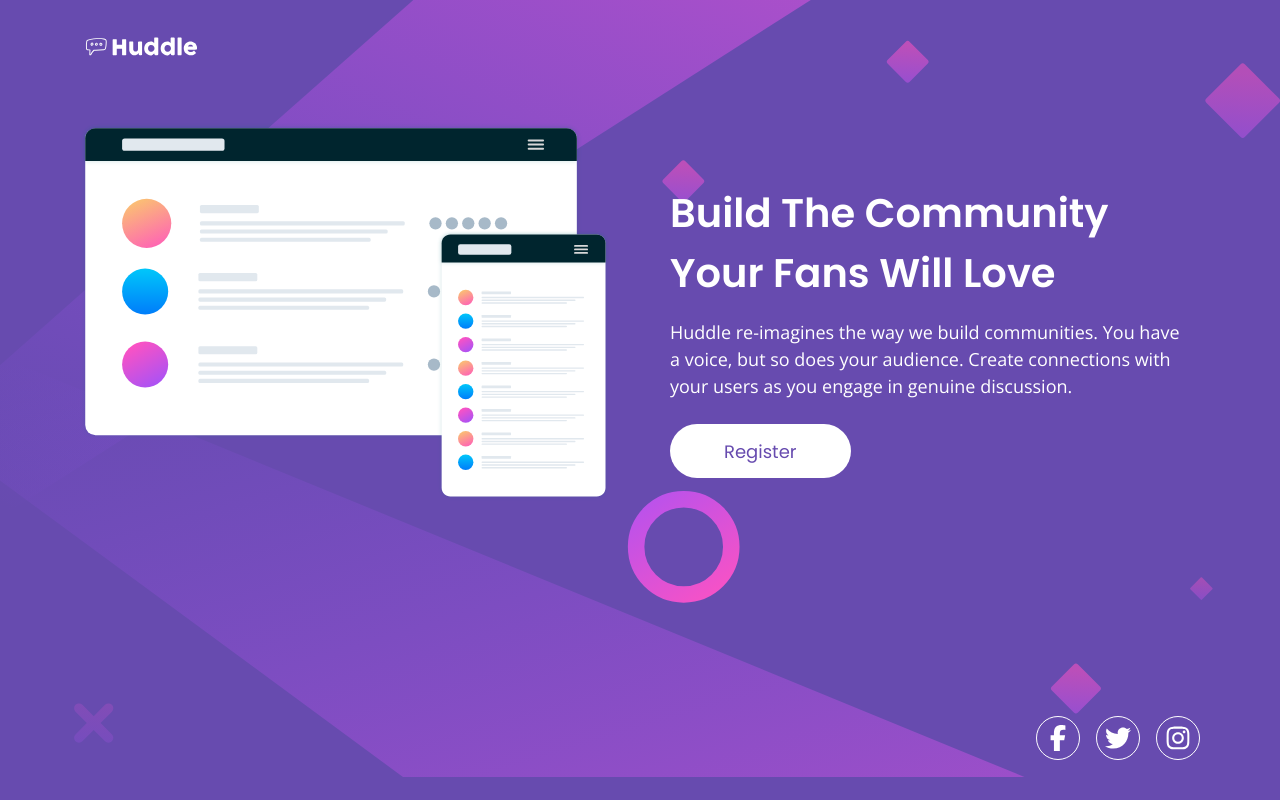
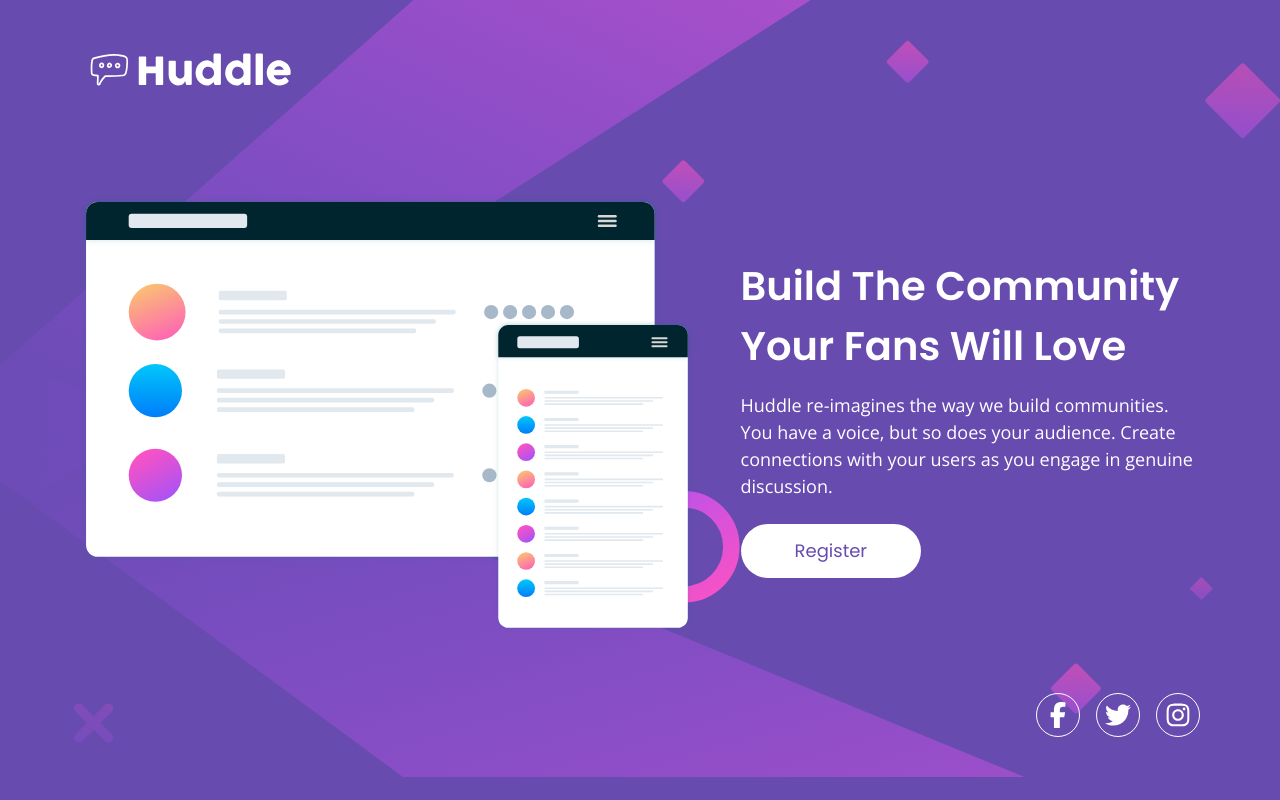
Before and after one commit to dionysia-lemonaki/FEM-huddle-landing-page-with-introductory-section, a website: page index.html in a window 1280 px wide. Drawn offline with Linux system fonts and the light colour scheme.

Commit message:
Refactor desktop styles

```diff
--- a/styles.css
+++ b/styles.css
@@ -223,17 +223,22 @@ textarea:not([rows]) {
 
 @media (min-width: 61.5rem) {
   body {
-    display: flex;
-    flex-direction: column;
     background-image: url("./images/bg-desktop.svg");
+    display: grid;
+    place-content: center;
     padding-inline: 80px;
   }
 
+  .header__logo {
+    max-width: 13.5rem;
+  }
+
   .hero-section {
-    flex-grow: 1;
+    max-width: 80rem;
     display: grid;
-    grid-template-columns: 1fr 1fr;
-    gap: 60px;
+    grid-template-columns: 4fr 3fr;
+    column-gap: 3rem;
+    margin-top: 5rem;
   }
 
   .hero-section__content {
@@ -241,7 +246,6 @@ textarea:not([rows]) {
   }
 
   .hero-section__title {
-    max-width: 30.438rem;
     font-size: var(--fs-xlg);
   }
 
```
